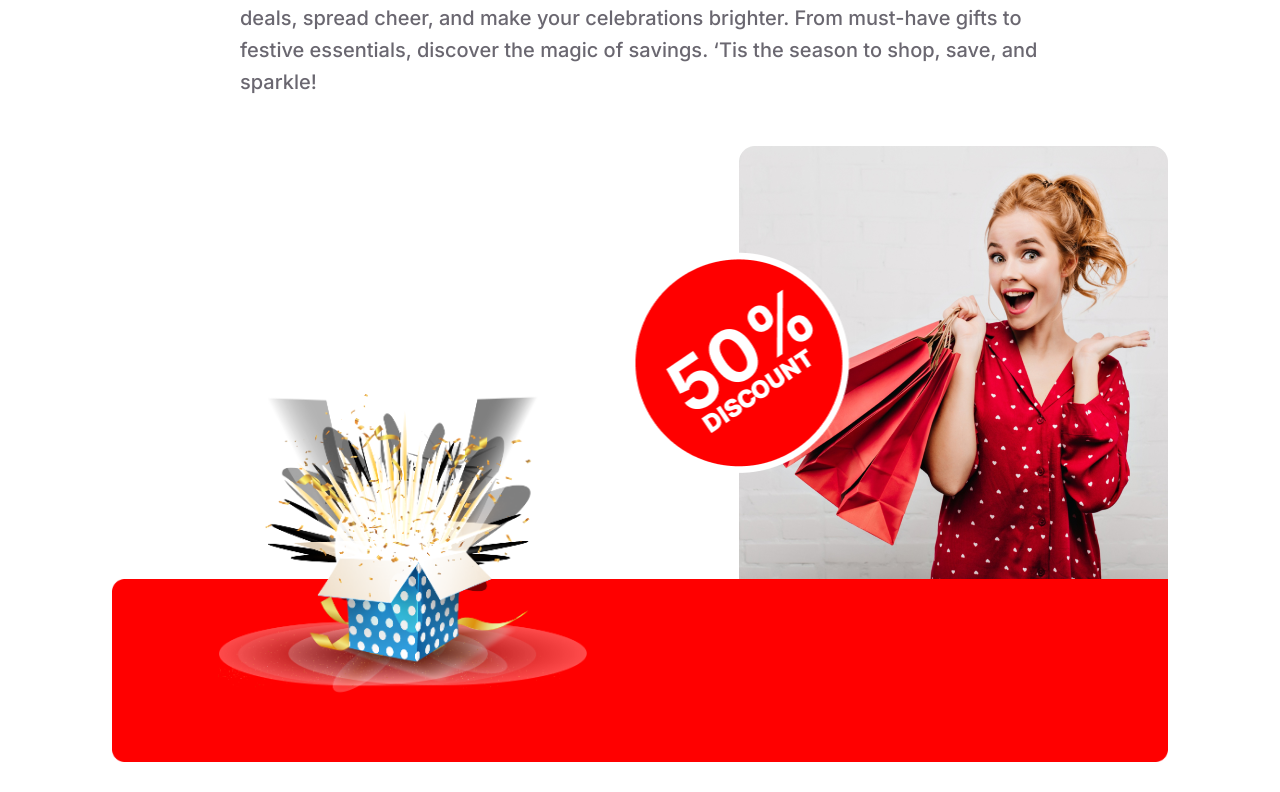
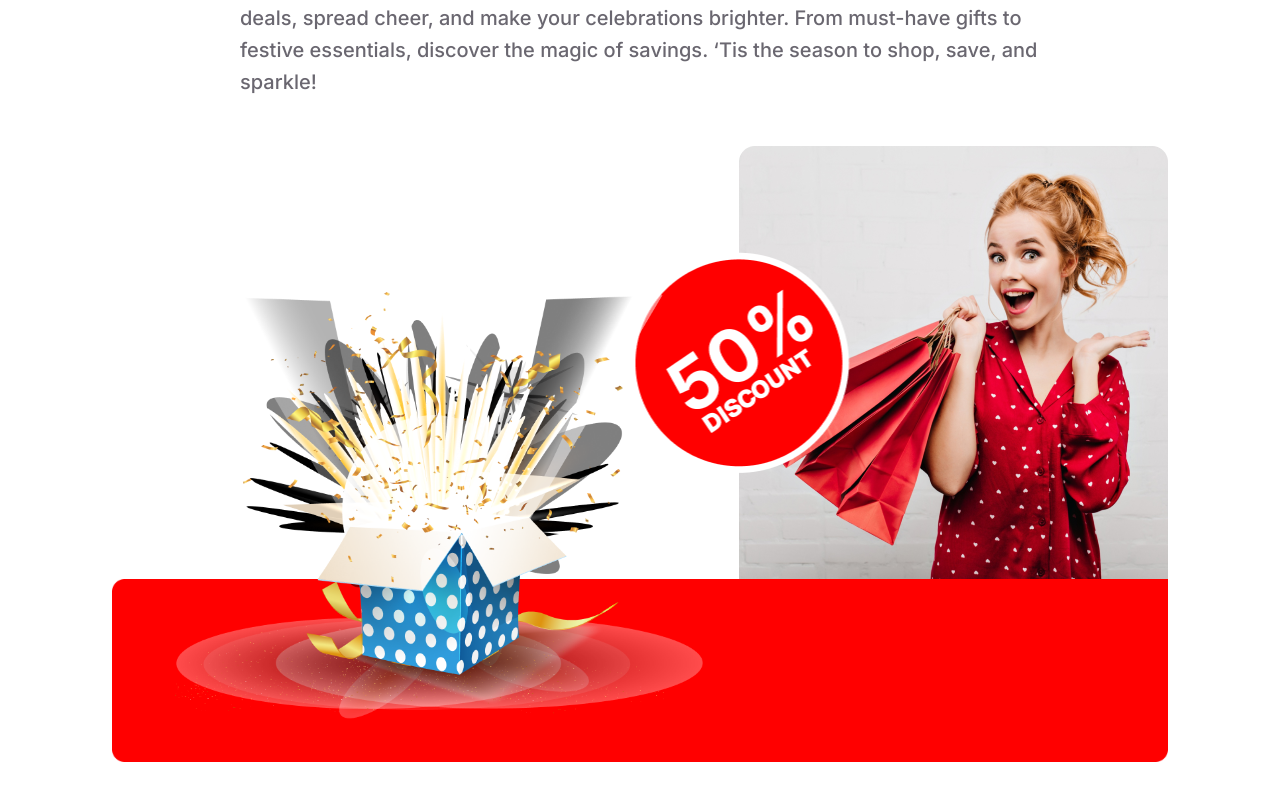
Before and after one commit to sifat2626/New-Year-New-Mission, a plain HTML site: page index.html in a window 1280 px wide. Shown: the part 3607-4399 px from the top of the page. Drawn offline with nearby package versions, Linux system fonts and the light colour scheme.

Commit message:
image resized

```diff
--- a/styles/style.css
+++ b/styles/style.css
@@ -304,9 +304,9 @@
 
 .rectangle-3 {
   position: absolute;
-  top: -100%;
-  left: 10%;
-  width: 35%;
+  top: -155%;
+  left: 6%;
+  width: 50%;
 }
 
 /* section gallery */
```
